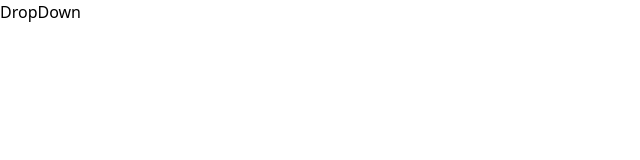
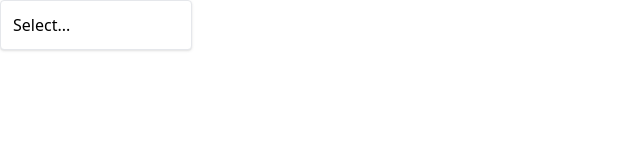
Before and after one commit to matheusFabri/RU-Components, a React (Create React App) app in the folder components/: page / in a window 1280 px wide. Shown: the top 160 px of the page, without its empty margins (0-640 px from the left). Built offline with nearby package versions, Linux system fonts and the light colour scheme.

Commit message:
panel component added

```diff
--- a/components/src/App.js
+++ b/components/src/App.js
@@ -1,7 +1,31 @@
+import { useState } from "react";
 import DropDown from "./components/DropDown";
 
 function App() {
-  return <DropDown />;
+  const [selection, setSelection] = useState(null);
+
+  const handleSelect = (option) => {
+    setSelection(option);
+  };
+
+  const options = [
+    {
+      label: "Red",
+      value: "red",
+    },
+    {
+      label: "Green",
+      value: "green",
+    },
+    {
+      label: "Blue",
+      value: "blue",
+    },
+  ];
+
+  return (
+    <DropDown options={options} value={selection} onChange={handleSelect} />
+  );
 }
 
 export default App;
--- a/components/src/components/DropDown.js
+++ b/components/src/components/DropDown.js
@@ -1,5 +1,47 @@
-function DropDown() {
-  return <div>DropDown</div>;
+import { useState } from "react";
+
+function DropDown({ options, value, onChange }) {
+  const [isOpen, setIsOpen] = useState(false);
+
+  const handleClick = () => {
+    setIsOpen(!isOpen);
+  };
+
+  const handleOptionClick = (option) => {
+    setIsOpen(false);
+    onChange(option);
+  };
+
+  const renderedOptions = options.map((option) => {
+    return (
+      <div
+        className="hover:bg-sky-100 rounded cursor-pointer p-1"
+        onClick={() => handleOptionClick(option)}
+        key={option.value}
+      >
+        {option.label}
+      </div>
+    );
+  });
+
+  const content = "Select...";
+
+  return (
+    <div className="w-48 relative">
+      <div
+        className="flex justify-between items-center cursor-pointer border rounded p-3 shadow bg-white w-full"
+        onClick={handleClick}
+      >
+        {" "}
+        {value?.label || content}{" "}
+      </div>
+      {isOpen && (
+        <div className="absolute top-full border rounded p-3 shadow bg-white w-full">
+          {renderedOptions}
+        </div>
+      )}
+    </div>
+  );
 }
 
 export default DropDown;
--- /dev/null
+++ b/components/src/components/Panel.js
@@ -0,0 +1,16 @@
+import classNames from "classnames";
+
+function Panel({ children, className, ...rest }) {
+  const finalClassNames = classNames(
+    "border rounded p-3 shadow bg-white w-full",
+    className
+  );
+
+  return (
+    <div className={finalClassNames} {...rest}>
+      {children}
+    </div>
+  );
+}
+
+export default Panel;
```
